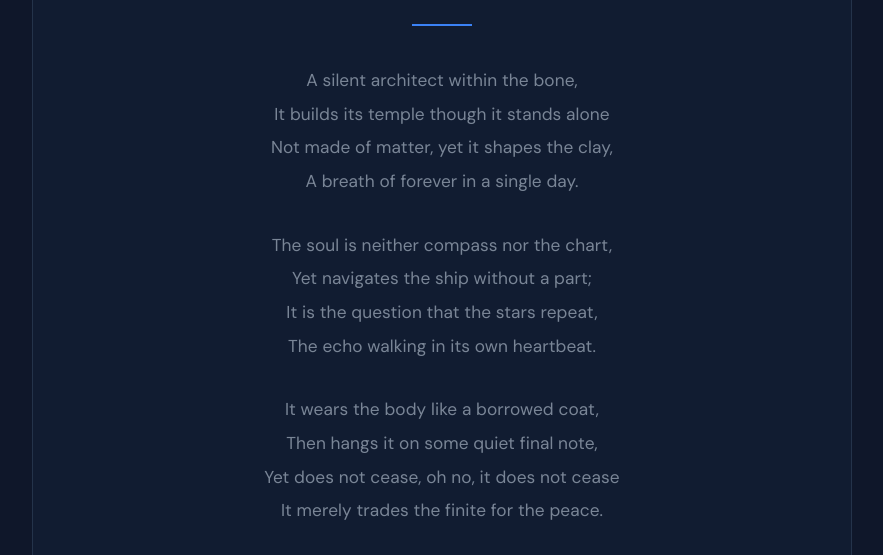
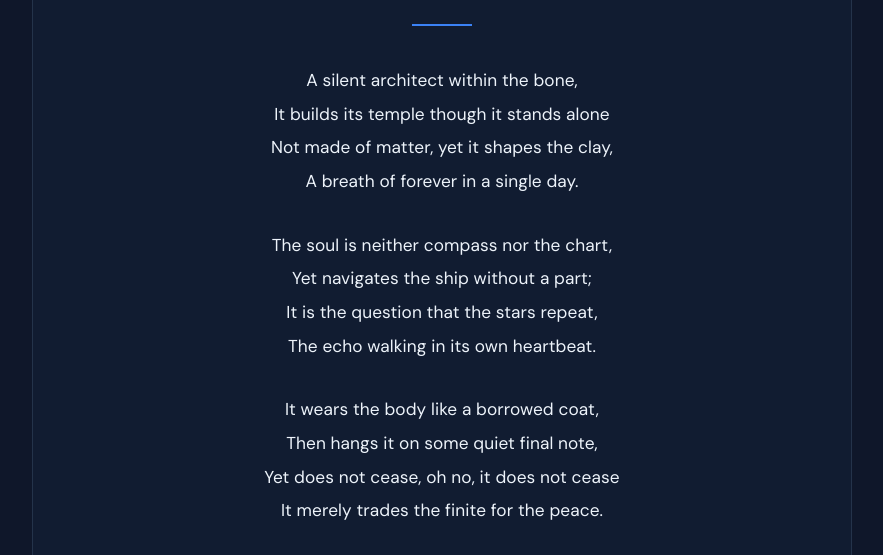
Before and after one commit to MeowBlog/Articles, a plain HTML site: page poem.html in a window 1280 px wide. Shown: the part 186-741 px from the top of the page, without its empty margins (198-1081 px from the left). Drawn offline with Linux system fonts and the light colour scheme.

Commit message:
Disable blur effect

```diff
--- a/poem.html
+++ b/poem.html
@@ -34,9 +34,11 @@
             background: var(--bg);
             color: var(--text);
             display: flex;
-            align-items: center;
+            align-items: flex-start;
             justify-content: center;
             padding: 58px 18px;
+            overflow-y: auto;
+            -webkit-overflow-scrolling: touch;
             font-family: "DM Sans", system-ui, sans-serif;
             font-size: 16px;
             line-height: 1.72;
@@ -94,15 +96,6 @@
             margin-bottom: 0;
         }
 
-        .stanza {
-            margin-bottom: 30px;
-            position: relative;
-        }
-
-        .stanza:last-child {
-            margin-bottom: 0;
-        }
-
         .line {
             font-size: 1.08rem;
             line-height: 1.95;
@@ -110,23 +103,23 @@
             text-align: center;
             font-weight: 400;
             letter-spacing: 0.1px;
-            opacity: 0.28;
-            filter: blur(1px);
-            transform: scale(0.985);
-            transition: opacity 500ms ease, filter 500ms ease, transform 500ms ease, color 500ms ease;
+            opacity: 1;
+            filter: none;
+            transform: none;
+            transition: color 250ms ease;
         }
 
         .line.is-active {
             opacity: 1;
-            filter: blur(0);
-            transform: scale(1);
+            filter: none;
+            transform: none;
             color: var(--text);
         }
 
         .line.is-past {
-            opacity: 0.58;
-            filter: blur(0);
-            transform: scale(1);
+            opacity: 1;
+            filter: none;
+            transform: none;
         }
 
         .stanza {
@@ -139,9 +132,6 @@
                 transition: none;
                 filter: none;
                 transform: none;
-            }
-
-            .line {
                 opacity: 1;
             }
         }
@@ -167,6 +157,7 @@
         @media (max-width: 600px) {
             body {
                 padding: 28px 14px;
+                align-items: flex-start;
             }
 
             .poem-card {
@@ -255,50 +246,9 @@
     </div>
 
     <script>
-        const lines = [...document.querySelectorAll(".line")];
-        const reduceMotion = window.matchMedia("(prefers-reduced-motion: reduce)").matches;
-
-        if (reduceMotion) {
-            lines.forEach(line => line.classList.add("is-active"));
-        } else {
-            let activeIndex = 0;
-            let ticking = false;
-
-            const updateLyrics = () => {
-                const anchor = window.innerHeight * 0.48;
-                let closestIndex = 0;
-                let closestDistance = Infinity;
-
-                lines.forEach((line, index) => {
-                    const rect = line.getBoundingClientRect();
-                    const distance = Math.abs((rect.top + rect.height / 2) - anchor);
-                    if (distance < closestDistance) {
-                        closestDistance = distance;
-                        closestIndex = index;
-                    }
-                });
-
-                if (closestIndex !== activeIndex) activeIndex = closestIndex;
-
-                lines.forEach((line, index) => {
-                    line.classList.toggle("is-active", index === activeIndex);
-                    line.classList.toggle("is-past", index < activeIndex);
-                });
-
-                ticking = false;
-            };
-
-            const requestUpdate = () => {
-                if (!ticking) {
-                    ticking = true;
-                    requestAnimationFrame(updateLyrics);
-                }
-            };
-
-            window.addEventListener("scroll", requestUpdate, { passive: true });
-            window.addEventListener("resize", requestUpdate);
-            updateLyrics();
-        }
+        document.querySelectorAll(".line").forEach(line => {
+            line.classList.add("is-active");
+        });
     </script>
 </body>
 </html>
```
